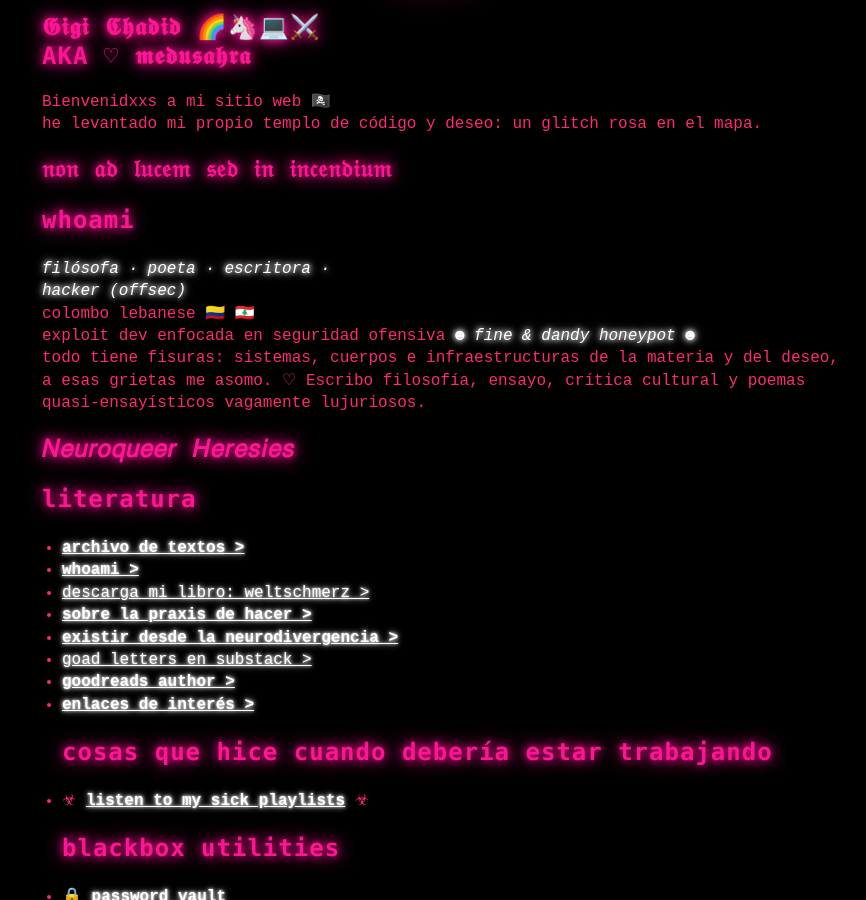
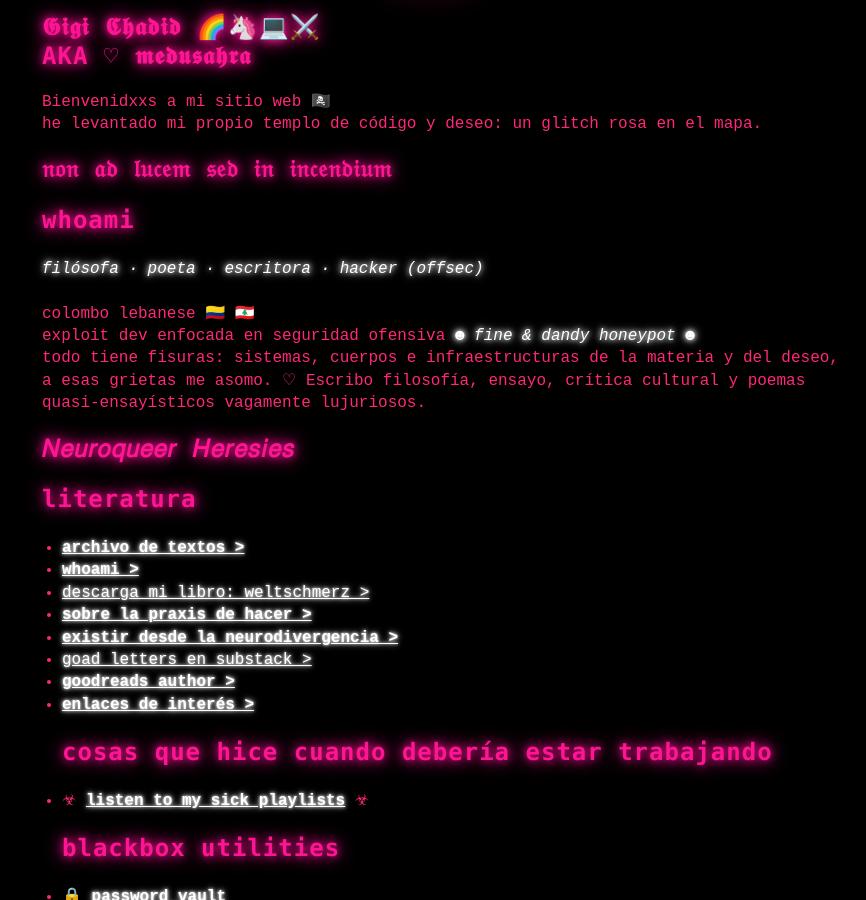
Before and after one commit to medusahra/medusahra.github.io, a Jekyll site: the page built from index.md, in a window 1280 px wide and 900 px high, scrolled down 376 px. Shown: the whole window, without its empty margins (198-1064 px from the left). Built offline with Jekyll 4.4.1, drawn with Linux system fonts in a browser that asks for light colours.

Commit message:
Update index.md

```diff
--- a/index.md
+++ b/index.md
@@ -16,8 +16,8 @@ he levantado mi propio templo de código y deseo: un glitch rosa en el mapa.
 </h1>
 ## whoami
 
-*filósofa · poeta · escritora · <br>
- hacker (offsec)* <br>
+*filósofa · poeta · escritora · hacker (offsec)* <br>
+ <br>
 
 colombo lebanese 🇨🇴 🇱🇧 <br>
 exploit dev enfocada en seguridad ofensiva *☻ fine & dandy honeypot ☻* <br>
```
